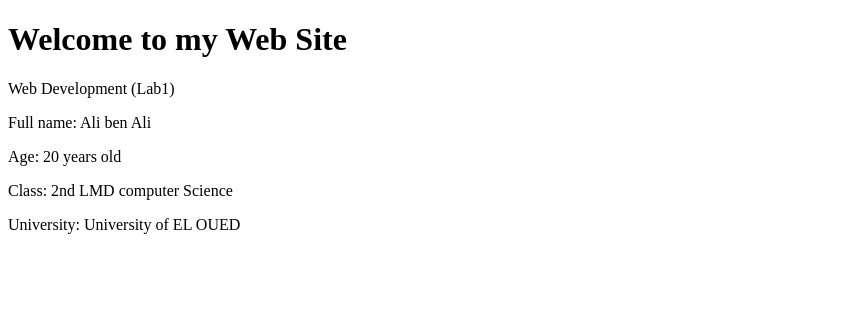
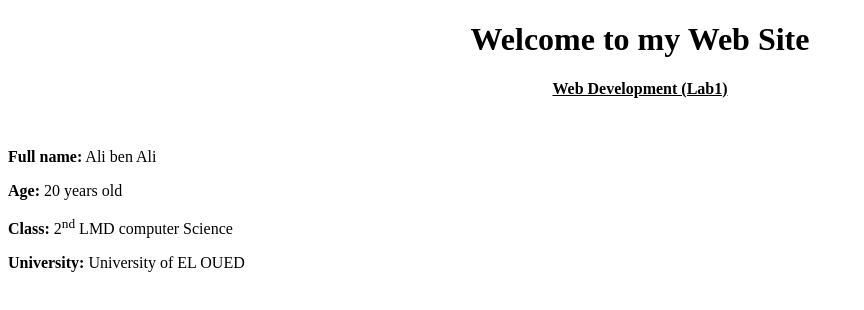
Before and after one commit to Abd-Allah-Djaber/Web, a plain HTML site: page Lab1/index.html in a window 1280 px wide. Shown: the whole page, without its empty margins (0-864 px from the left). Drawn offline with Linux system fonts and the light colour scheme.

Commit message:
Update index.html

```diff
--- a/Lab1/index.html
+++ b/Lab1/index.html
@@ -7,12 +7,12 @@
 
 <body>
 
-    <h1>Welcome to my Web Site</h1>
-    <p>Web Development (Lab1)</p>
-    <p>Full name: Ali ben Ali</p>
-    <p>Age: 20 years old</p>
-    <p>Class: 2nd LMD computer Science</p>
-    <p>University: University of EL OUED</p>
+    <h1 style="text-align:center">Welcome to my Web Site</h1>
+    <p style="text-align:center"><b><ins>Web Development (Lab1)</ins></b></p><br>
+    <p><b>Full name:</b> Ali ben Ali</p>
+    <p><b>Age:</b> 20 years old</p>
+    <p><b>Class:</b> 2<sup>nd</sup> LMD computer Science</p>
+    <p><b>University:</b> University of EL OUED</p>
 
 </body>
 
```
